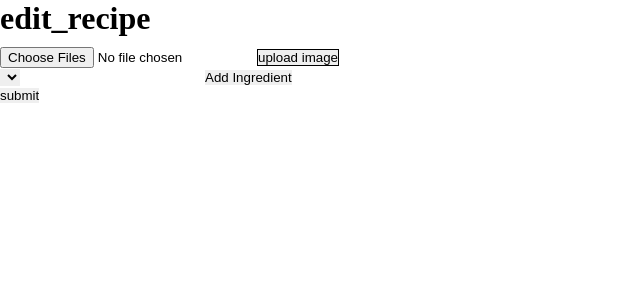
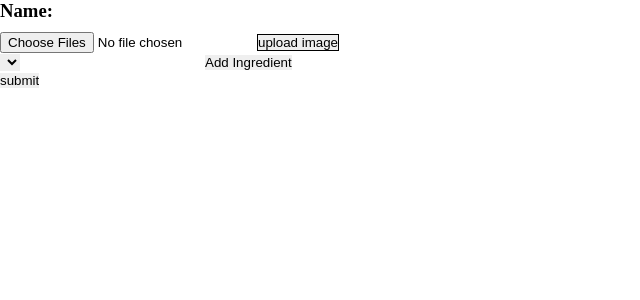
Before and after one commit to Lzyyy12/COMP3019J-Group11, a Flask app: template Recipe Web/apps/templates/edit_recipe.html in a window 1280 px wide. Shown: the top 300 px of the page, without its empty margins (0-640 px from the left). Run offline with Flask 3, Linux system fonts and the light colour scheme; the template is opened without the code that fills it, so the values that code supplies are empty; parts of the project's set-up code (start-up, migrations or seed data) failed here and were passed over.

Commit message:
modified:   Recipe Web/apps/templates/edit_recipe.html

```diff
--- a/Recipe Web/apps/templates/edit_recipe.html
+++ b/Recipe Web/apps/templates/edit_recipe.html
@@ -16,7 +16,11 @@
     }
 </style>
 <body>
-  <h1>edit_recipe</h1>
+
+  <div>
+    <h3>Name:</h3>
+  </div>
+
 
   <form action="">
     <input type="file" name="photo" multiple>
```
